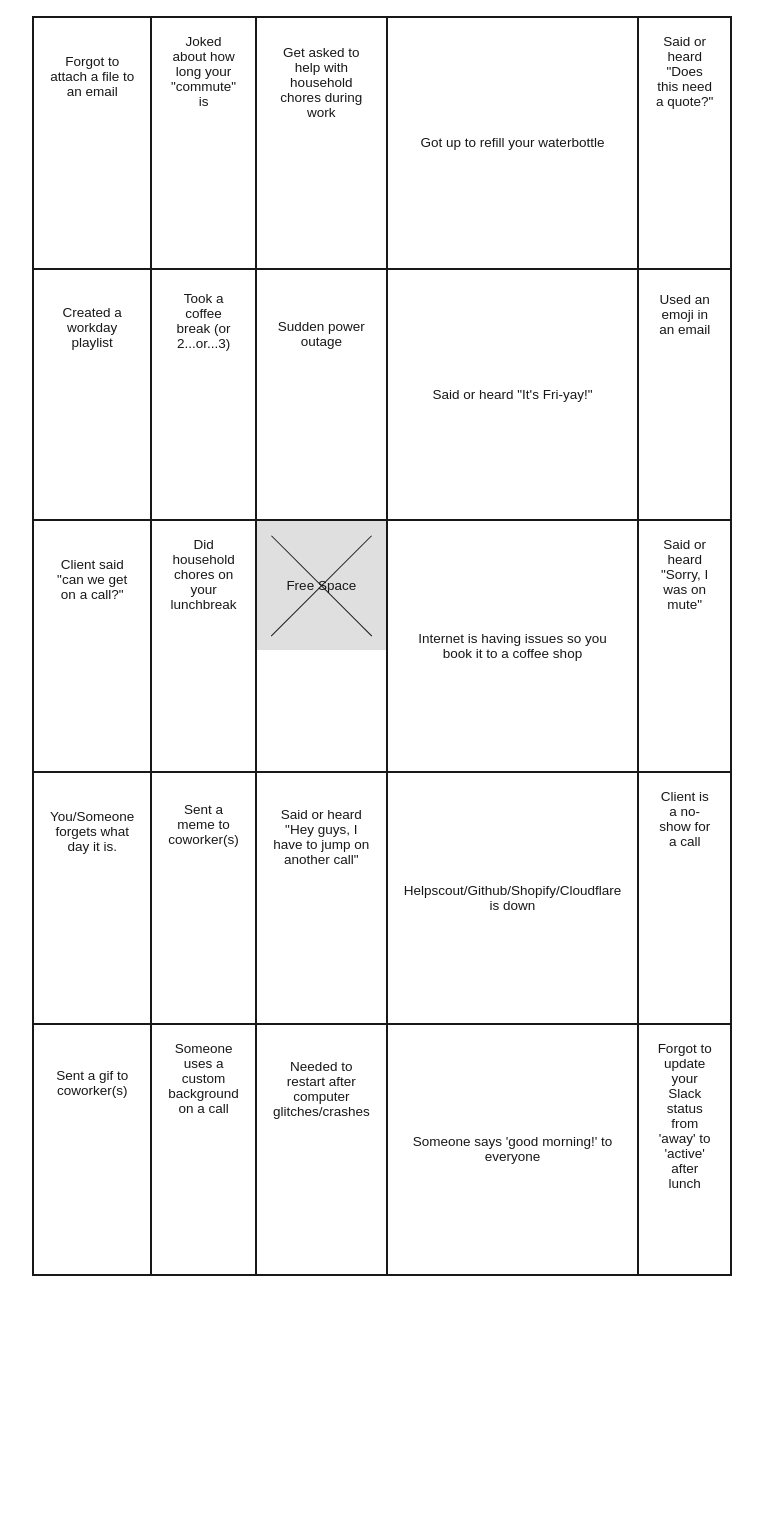
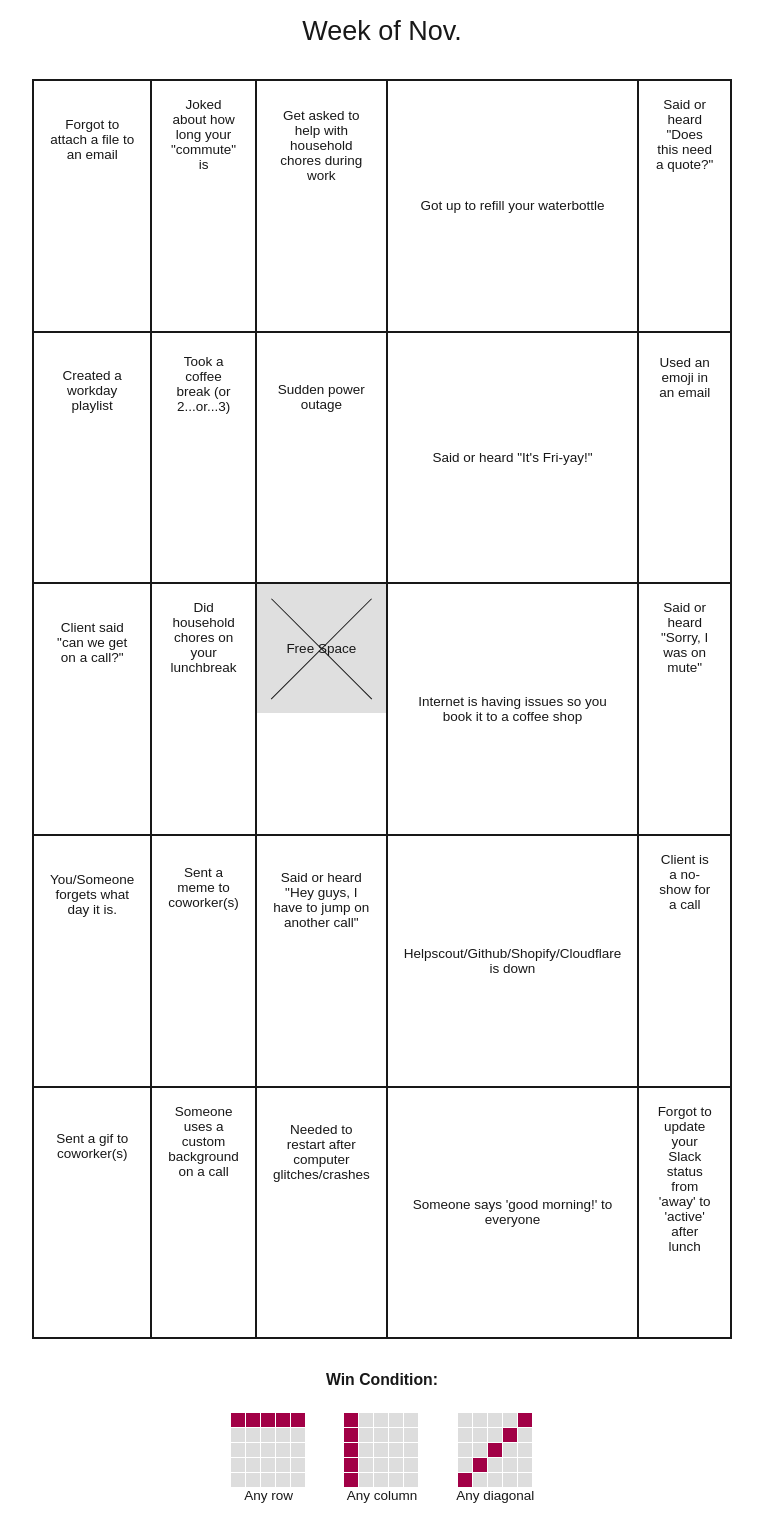
Before and after one commit to giantpaper/techybingo, a Vue app: page / in a window 1280 px wide. Shown: the whole page, without its empty margins (258-1021 px from the left). Before the commit the page ends 1292 px from the top, so only its background shows below. Built offline with nearby package versions, Linux system fonts and the light colour scheme; a web font is replaced by a local one.

Commit message:
IMPROV: Added examples of win conditions

```diff
--- a/src/assets/_bingo.js
+++ b/src/assets/_bingo.js
@@ -59,6 +59,9 @@ export default class Bingo {
 		// --- Keep the conditional intact to make sure it doesn't run in production
 		// --- Comment out when not in use
 		// if (import.meta.env.VITE_MODE === 'development') { this.progress.reset() }
+	}
+	winCond(keyword) {
+		return this[keyword][0]._data
 	}
 	list() {
 		return this.listValue
--- a/src/assets/base.css
+++ b/src/assets/base.css
@@ -34,6 +34,9 @@
   --color-text: var(--vt-c-text-light-1);
 
   --section-gap: 160px;
+
+
+	--background-win: #a20046;
 }
 
 /* @media (prefers-color-scheme: dark) {
--- /dev/null
+++ b/src/assets/class.Canvas.js
@@ -0,0 +1,46 @@
+export default class Canvas {
+	constructor (canvas) {
+		this.c = canvas.getContext('2d')
+
+		addEventListener('resize', () => {
+			canvas.width = innerWidth
+			canvas.height = innerHeight
+		})
+		this.canvas = canvas
+		this.config = {
+			bgColor: '#dddddd',
+			bgColor__win: '#a20046',
+			cols: 5,
+			rows: 5,
+			gap: 1,
+			size: {},
+		}
+
+		this.config.size = {
+			w: this.#getDimensions('rows'),
+			h: this.#getDimensions('cols'),
+		}
+	}
+	rect (x, y, win) {
+		let c = this.c
+		let d = this.config.size
+		c.fillStyle = win ? this.config.bgColor__win : this.config.bgColor
+		c.beginPath()
+		c.rect(this.#getPositions(x), this.#getPositions(y), d.w, d.h)
+		// c.rect((d.w * 0) + 1, 0, d.w, d.h)
+		c.fill()
+		this.c = c
+		return c
+	}
+	#getPositions (coordinateTimes) {
+		return (coordinateTimes * this.config.size.w) + coordinateTimes
+	}
+	#getDimensions (keyword) {
+		let containerWidth = this.canvas.width,
+				num = this.config[keyword],
+				gap = this.config.gap
+		// It works, but dunno why
+		// https://www.youtube.com/watch?v=oDrMoFCtE-c
+		return (containerWidth / num) - gap
+	}
+}
--- a/src/components/Table.vue
+++ b/src/components/Table.vue
@@ -1,4 +1,5 @@
 <template>
+	<h1>Week of {{ month[date.getMonth()] }}</h1>
 	<ul class="table">
 		<li v-for="(item, i) in list" :class="bingo.classes(i)" :ref="li => (liList[i] = li)">
 			<div class="free-space checked" v-if="i===12">
@@ -10,6 +11,21 @@
 			</label>
 		</li>
 	</ul>
+	<section class="win_cond">
+		<h3>Win Condition:</h3>
+		<figure>
+			<canvas width="75" height="75" class="win_row"></canvas>
+			<figcaption>Any row</figcaption>
+		</figure>
+		<figure>
+			<canvas width="75" height="75" class="win_col"></canvas>
+			<figcaption>Any column</figcaption>
+		</figure>
+		<figure>
+			<canvas width="75" height="75" class="win_diag"></canvas>
+			<figcaption>Any diagonal</figcaption>
+		</figure>
+	</section>
 </template>
 <style lang="scss" scoped>
 	.table {
@@ -24,14 +40,14 @@
 		margin-top: 0;
 		margin-bottom: 0;
 		padding: 0;
-	}
 		li {
 			border-right: 2px var(--color-text) solid;
 			border-bottom: 2px var(--color-text) solid;
 			&.bingo {
-			background: #a20046;
+				background: var(--background-win);
 				.checked {
 					color: white;
+				}
 			}
 		}
 	}
@@ -70,6 +86,9 @@
 			appearance: none;
 		}
 	}
+	h3 {
+		margin-bottom: 0.5rem;
+	}
 	label {
 		cursor: pointer;
 	}
@@ -79,12 +98,50 @@
 	.table.disabled label {
 		cursor: default;
 	}
+	h3 {
+		font-weight: bold;
+	}
+	.win_cond {
+		display: flex;
+		flex-wrap: wrap;
+		gap: 1rem;
+		justify-content: center;
+		h3 {
+			width: 100%;
+			text-align: center;
+		}
+		figure {
+			width: calc( (100% / 3) - 2rem );
+		}
+		canvas {
+			margin: 0 auto;
+			display: block;
+			aspect-ratio: 1/1;
+			object-fit: contain;
+		}
+		li {
+			list-style: none;
+			margin: 0;
+			background: #eee;
+			width: 100%;
+			aspect-ratio: 1/1;
+			&.win {
+				background: var(--background-win);
+			}
+		}
+		figcaption {
+			display: block;
+			text-align: center;
+		}
+	}
 </style>
 <script setup>
-import { ref } from "vue"
+import { ref, onMounted } from "vue"
 import DefaultValues from "../assets/_default.js"
 // import { updateProgress, getProgress, setProgress } from "../assets/_progress.js"
 import Bingo from "../assets/_bingo.js"
+import { range } from 'mathjs'
+import Canvas from '../assets/class.Canvas.js'
 
 const list = ref([]) // progress
 const liList = ref({}) // list of <li>
@@ -97,9 +154,47 @@ ifWin([], liList)
 
 const disabled = ref(false)
 
+onMounted(() => {
+	document.querySelectorAll('canvas').forEach((canvas, i) => {
+		let c = new Canvas(canvas)
+		let j = 0
+
+		range(0,5).forEach(exampleRow => {
+			range(0,5).forEach(exampleCol => {
+				let classname = null
+				let isDiagonal = [4, 8, 12, 16, 20]
+				if ((exampleRow === 0 && i === 0) || (exampleCol === 0 && i === 1) || (isDiagonal.indexOf(j) > -1 && i === 2)) {
+					classname = 'win'
+				}
+				c.rect(exampleCol, exampleRow, classname)
+				j++
+			})
+		})
+	})
+})
+
+const date = new Date()
+const month = [
+	`Jan.`,
+	`Feb.`,
+	`Mar.`,
+	`Apr.`,
+	`May`,
+	`June`,
+	`July`,
+	`Aug.`,
+	`Sept.`,
+	`Oct.`,
+	`Nov.`,
+	`Dec.`,
+]
+
+function getExampleWin(keyword, i) {
+	return bingo.winCond(keyword).includes(i)
+}
 function ifWin(list, liList, i) {
 	// Apparently this was running before the list = ref even had a chance to update
-	setTimeout(() => {
+	onMounted(() => {
 		let win = bingo.ifWin(list, liList, i)
 		list.value = bingo.list()
 		if (bingo.win === true) {
```
Lines whose indentation alone changed are shown as unchanged.
